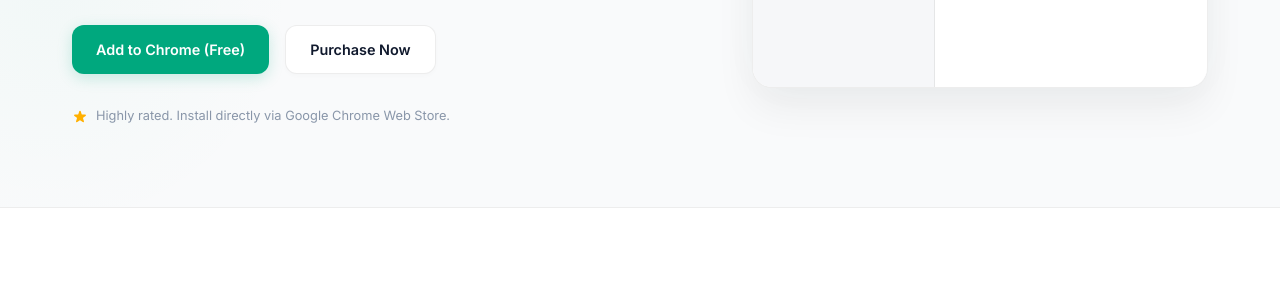
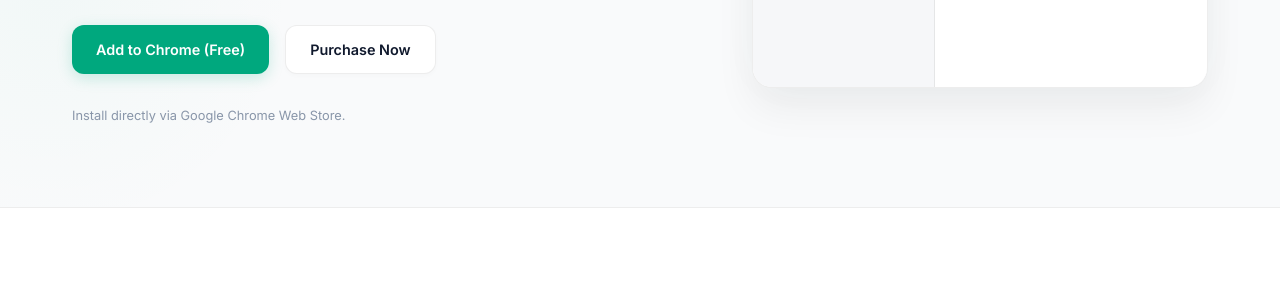
Before and after one commit to conflo-app/conflo-landing, a Jekyll site: the page built from index.html, in a window 1280 px wide and 900 px high, scrolled down 419 px. Shown: the part 152-452 px from the top of the window. Built offline with Jekyll 4.4.1, drawn with Linux system fonts in a browser that asks for light colours.

Commit message:
fix links

```diff
--- a/_layouts/default.html
+++ b/_layouts/default.html
@@ -50,7 +50,7 @@
                 <a href="https://store.conflo.app" class="btn btn-secondary btn-small" id="nav-cta-premium">
                     Purchase Now
                 </a>
-                <a href="https://chrome.google.com/webstore" class="btn btn-primary btn-small" id="nav-cta-install">
+                <a href="https://chromewebstore.google.com/detail/koeldenjlegimccodkpgfkfmdbffopba" class="btn btn-primary btn-small" id="nav-cta-install">
                     Install Free
                 </a>
             </div>
--- a/_layouts/legal.html
+++ b/_layouts/legal.html
@@ -9,7 +9,6 @@
             {% endif %}
             <h1>{{ page.title }}</h1>
             <div class="legal-meta">
-                <span>Effective Date: <strong>{{ page.effective_date }}</strong></span>
                 <span>Last Updated: <strong>{{ page.last_updated }}</strong></span>
             </div>
         </div>
--- a/index.html
+++ b/index.html
@@ -18,7 +18,7 @@
                         Conflo CRM segments your contacts, stores custom profiles, speeds up outreach with templates, and exports groups to Excel—directly inside WhatsApp Web.
                     </p>
                     <div class="hero-actions">
-                        <a href="https://chrome.google.com/webstore" class="btn btn-primary" id="hero-cta-primary">
+                        <a href="https://chromewebstore.google.com/detail/koeldenjlegimccodkpgfkfmdbffopba" class="btn btn-primary" id="hero-cta-primary">
                             Add to Chrome (Free)
                         </a>
                         <a href="https://store.conflo.app" class="btn btn-secondary" id="hero-cta-premium">
@@ -26,10 +26,10 @@
                         </a>
                     </div>
                     <div class="chrome-web-store-info">
-                        <svg class="w-4 h-4" fill="currentColor" viewBox="0 0 20 20" width="16" height="16">
+                        <!-- <svg class="w-4 h-4" fill="currentColor" viewBox="0 0 20 20" width="16" height="16">
                             <path d="M9.049 2.927c.3-.921 1.603-.921 1.902 0l1.07 3.292a1 1 0 00.95.69h3.462c.969 0 1.371 1.24.588 1.81l-2.8 2.034a1 1 0 00-.364 1.118l1.07 3.292c.3.921-.755 1.688-1.54 1.118l-2.8-2.034a1 1 0 00-1.175 0l-2.8 2.034c-.784.57-1.838-.197-1.539-1.118l1.07-3.292a1 1 0 00-.364-1.118L2.98 8.72c-.783-.57-.38-1.81.588-1.81h3.461a1 1 0 00.951-.69l1.07-3.292z"></path>
-                        </svg>
-                        <span>Highly rated. Install directly via Google Chrome Web Store.</span>
+                        </svg> -->
+                        <span>Install directly via Google Chrome Web Store.</span>
                     </div>
                 </div>
 
@@ -359,7 +359,7 @@
                     <h2>Ready to Supercharge WhatsApp?</h2>
                     <p>Install the Conflo extension and start organizing your business chats in under 60 seconds.</p>
                     <div style="display: flex; gap: 1rem; flex-wrap: wrap; justify-content: center; width: 100%;">
-                        <a href="https://chrome.google.com/webstore" class="btn btn-primary" id="footer-cta-install">
+                        <a href="https://chromewebstore.google.com/detail/koeldenjlegimccodkpgfkfmdbffopba" class="btn btn-primary" id="footer-cta-install">
                             Add to Chrome (Free)
                         </a>
                         <a href="https://store.conflo.app" class="btn btn-secondary" id="footer-cta-premium">
```
